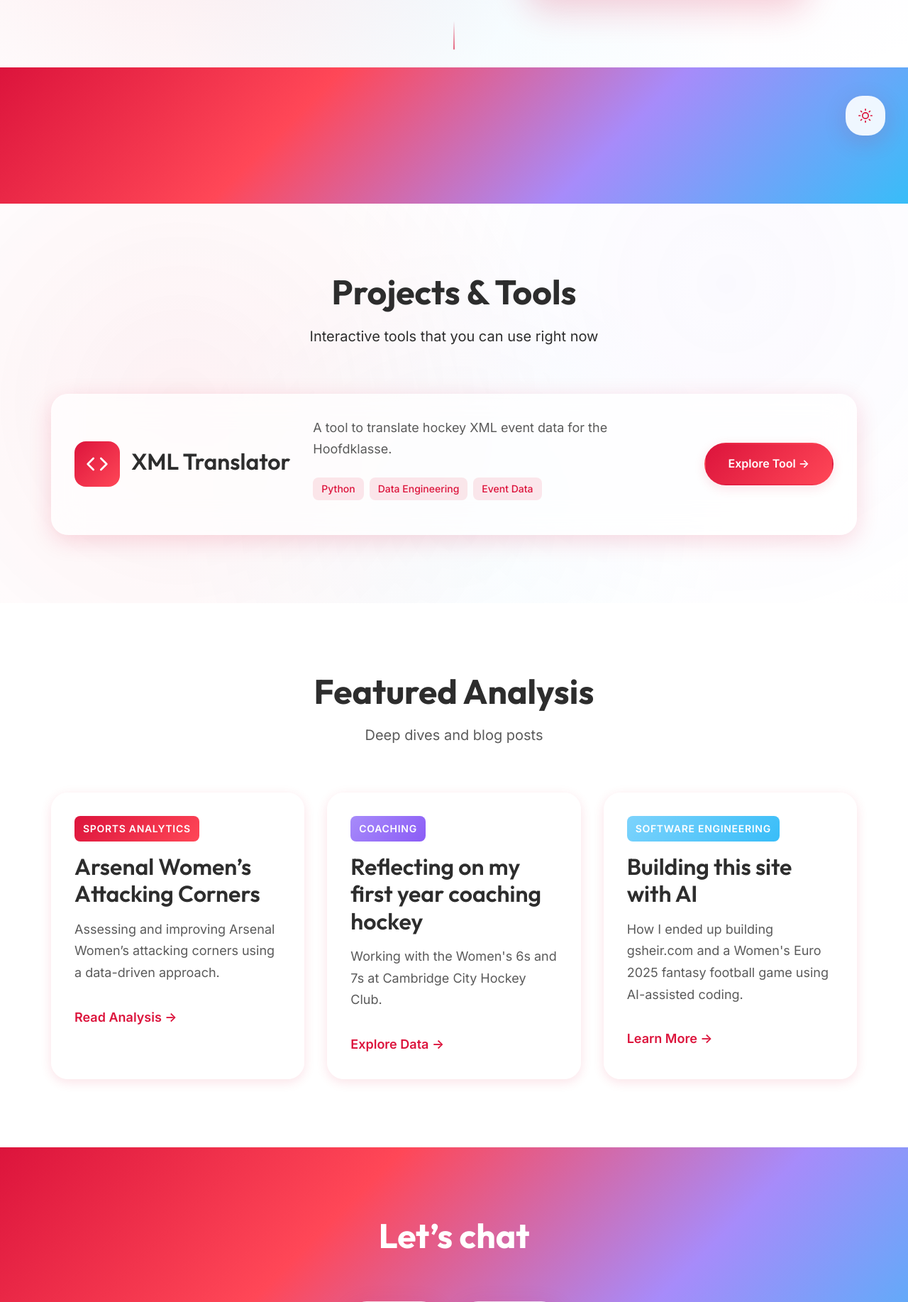
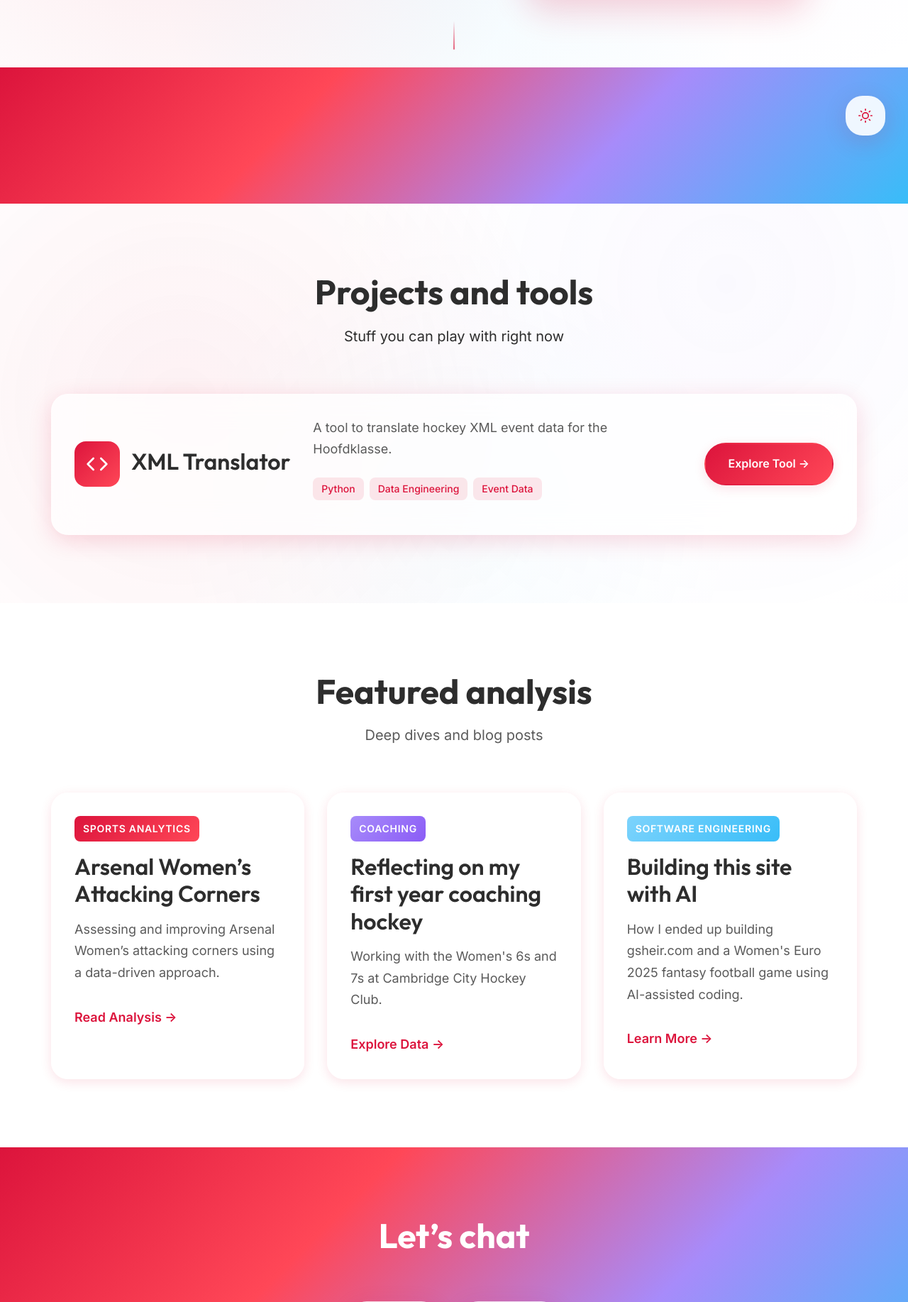
Before and after one commit to gsheir/gsheir.com, a Django app: template templates/home.html in a window 1280 px wide. Shown: the part 577-2412 px from the top of the page at 71% size. Run offline with Django 4.2, Linux system fonts and the light colour scheme; the template is opened without the code that fills it, so the values that code supplies are empty.

Commit message:
make minor fixes

```diff
--- a/static/css/style.css
+++ b/static/css/style.css
@@ -36,7 +36,7 @@
 
     /* Background Colors */
     --bg-primary: #ffffff;
-    --bg-secondary: #FFFFFF;
+    --bg-secondary: #f8f7f7;
     --bg-glass: rgba(255, 255, 255, 0.7);
     --bg-card: rgba(255, 255, 255, 0.9);
 
@@ -804,7 +804,7 @@ ul {
 }
 
 .btn-primary {
-    background: var(--color-primary);
+    background: var(--gradient-coral);
     color: white;
     box-shadow: var(--shadow-md);
 }
@@ -812,7 +812,6 @@ ul {
 .btn-primary:hover {
     transform: translateY(-2px);
     box-shadow: var(--shadow-lg);
-    background: var(--color-primary-dark);
 }
 
 .btn-secondary {
@@ -822,8 +821,8 @@ ul {
 }
 
 .btn-secondary:hover {
-    background: var(--color-primary);
-    color: white;
+    transform: translateY(-2px);
+    color: var(--color-primary);
     border-color: var(--color-primary);
 }
 
--- a/templates/home.html
+++ b/templates/home.html
@@ -57,8 +57,8 @@
 <!-- Projects Spotlight -->
 <section class="section projects-section">
     <div class="container">
-        <h2 class="section-title fade-in-scroll">Projects & Tools</h2>
-        <p class="section-subtitle fade-in-scroll">Interactive tools that you can use right now</p>
+        <h2 class="section-title fade-in-scroll">Projects and tools</h2>
+        <p class="section-subtitle fade-in-scroll">Stuff you can play with right now</p>
 
         <div class="projects-grid fade-in-scroll">
             <div class="project-card featured">
@@ -90,7 +90,7 @@
 <!-- Featured Content -->
 <section class="section content-section">
     <div class="container">
-        <h2 class="section-title fade-in-scroll">Featured Analysis</h2>
+        <h2 class="section-title fade-in-scroll">Featured analysis</h2>
         <p class="section-subtitle fade-in-scroll">Deep dives and blog posts</p>
 
         <div class="content-grid fade-in-scroll">
```
